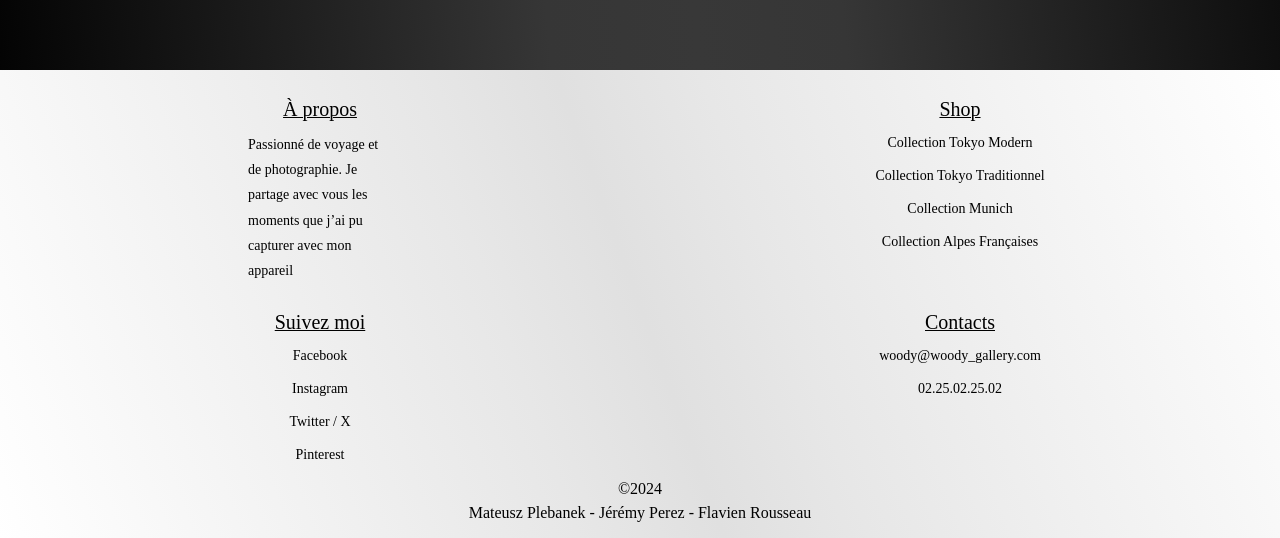
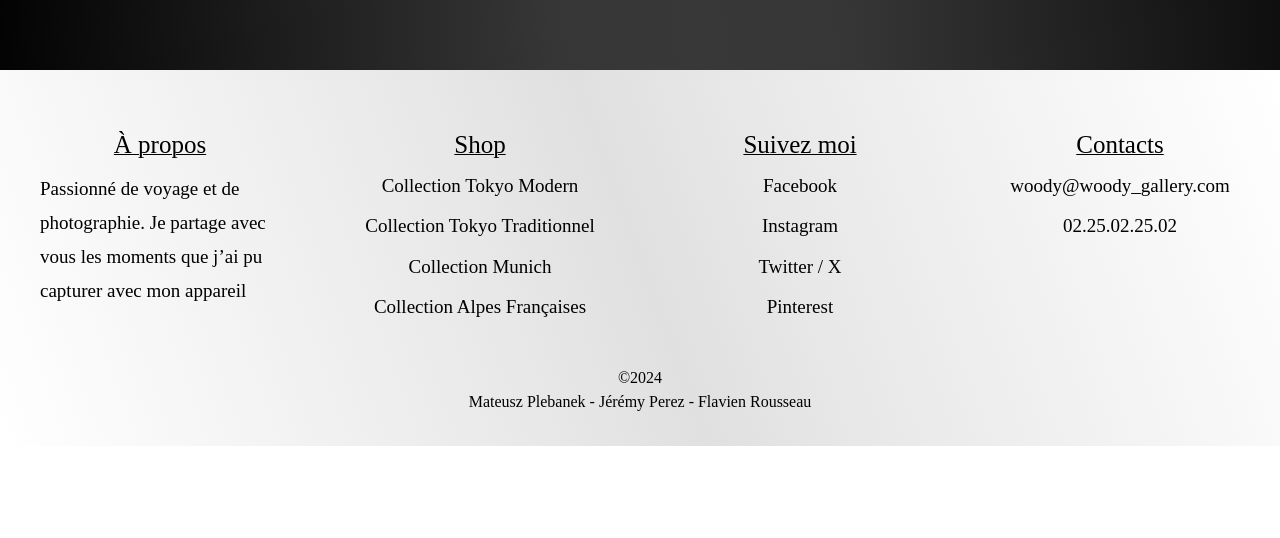
Before and after one commit to WildCodeSchool-2024-09/JS-RemoteFR-Vendangeurs-P3-Woody-Gallery, a React (Vite) app in the folder client/: page / in a window 1280 px wide. Shown: the part 1770-2308 px from the top of the page. After the commit the page ends 2216 px from the top, so only its background shows below. Built offline with nearby package versions, Linux system fonts and the light colour scheme; no server answers; a web font is replaced by a local one.

Commit message:
[feat] - footer version desktop

```diff
--- a/client/src/styles/Footer.module.css
+++ b/client/src/styles/Footer.module.css
@@ -11,6 +11,10 @@
   );
   display: grid;
   grid-template-columns: 50% 50%;
+
+  @media screen and (min-width: 768px) {
+    grid-template-columns: 25% 25% 25% 25%;
+  }
 
   article {
     display: flex;
@@ -28,6 +32,11 @@
       text-decoration-thickness: 1px;
       font-weight: 500;
       cursor: default;
+
+      @media screen and (min-width: 768px) {
+        font-size: 25px;
+        margin-top: 2rem;
+      }
     }
 
     ul {
@@ -46,6 +55,10 @@
           text-decoration: none;
         }
       }
+
+      @media screen and (min-width: 768px) {
+        font-size: 19px;
+      }
     }
 
     p {
@@ -54,6 +67,11 @@
       font-size: 14px;
       cursor: default;
       line-height: 1.8;
+
+      @media screen and (min-width: 768px) {
+        max-width: 15rem;
+        font-size: 19px;
+      }
     }
   }
 
@@ -65,5 +83,9 @@
     margin-bottom: 1rem;
     font-family: var(--font-grotesk);
     cursor: default;
+    @media screen and (min-width: 768px) {
+      grid-column: 1 / 5;
+      margin: 2rem 0;
+    }
   }
 }
```
